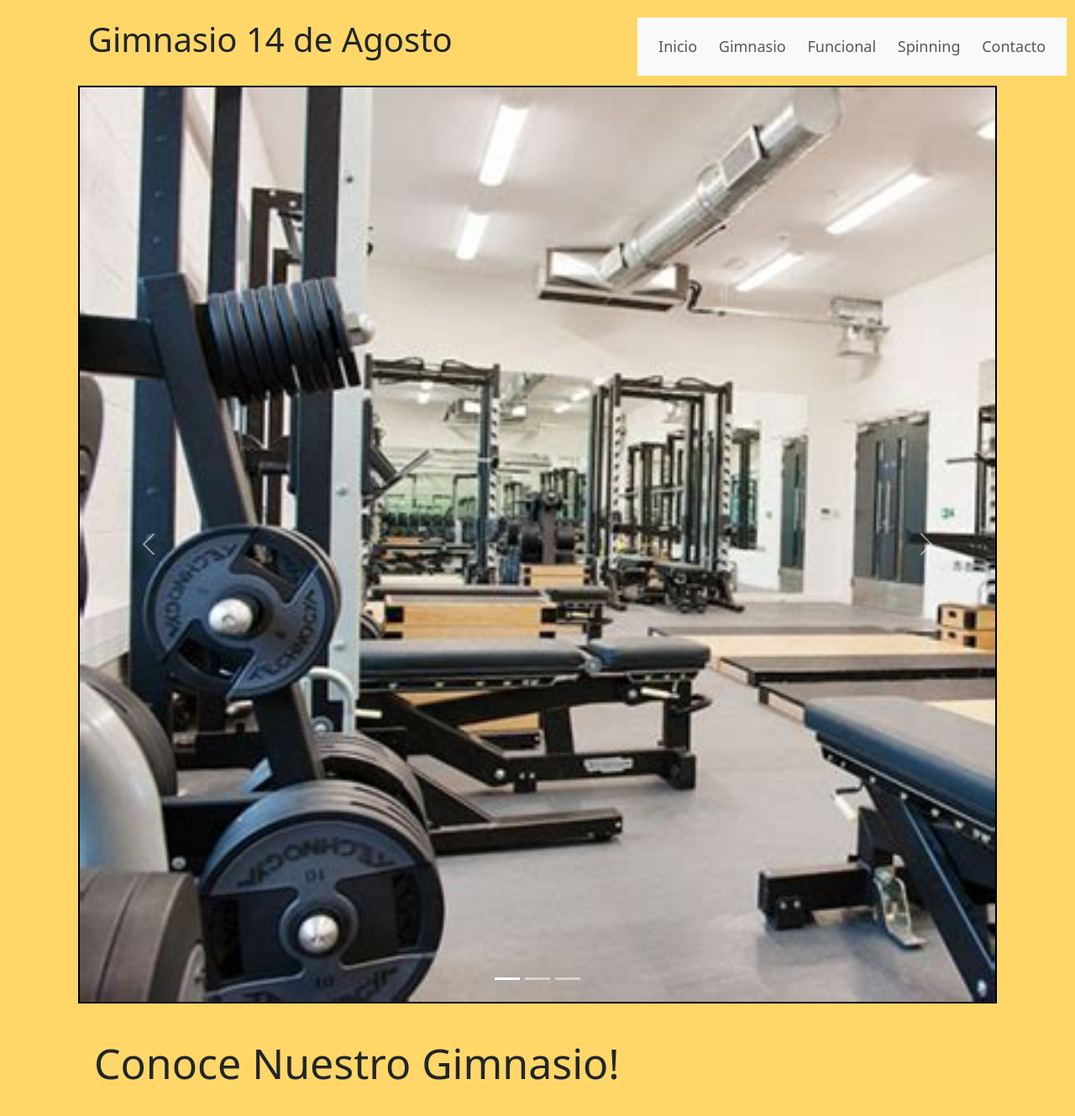
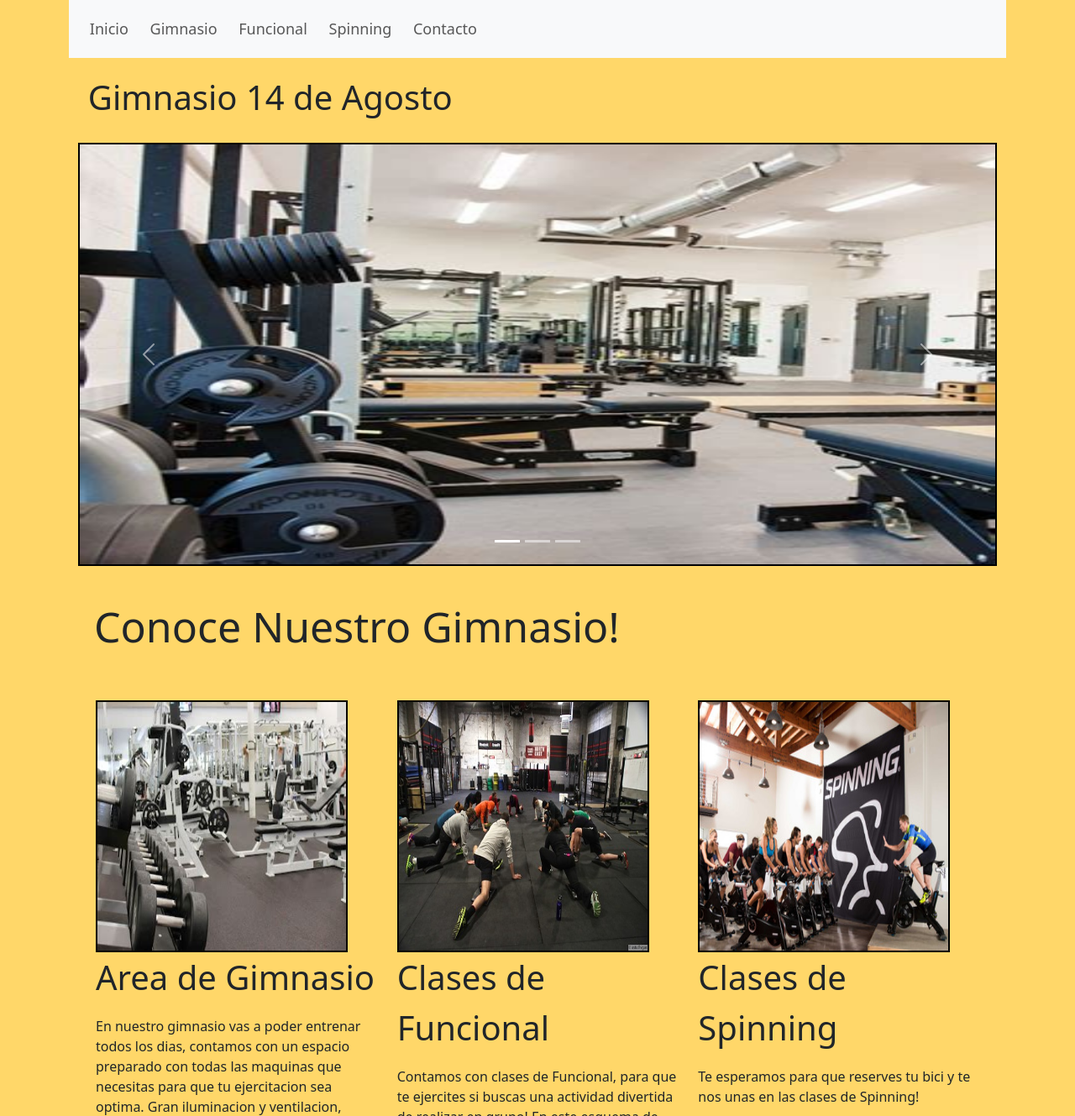
Before and after one commit to BautistaGresch/mi-primer-repositorio, a plain HTML site: page index.html in a window 1280 px wide. Shown: the top 1329 px of the page at 84% size. Drawn offline with nearby package versions, Linux system fonts and the light colour scheme.

Commit message:
correccion del navbar y tamaños de imagenes en index

```diff
--- a/css/styles.css
+++ b/css/styles.css
@@ -1,3 +1,19 @@
+*{
+    margin: 0;
+    padding: 0;
+}
+
+/*media query mobile*/
+@media only screen and (max-width: 500px) {
+    .container-carousel {
+        display: none;
+    }
+}
+
+/*media query desktop*/
+@media only screen and (min-width: 961px) {
+
+}
 
 .H1{
     display: flex;
@@ -8,24 +24,15 @@
 
 }
 
-.navbar-container{
-    display: flex;
-    flex-wrap: wrap;
-    margin: 1cap;
-    display: block;
-}
-
-.navbar-position {
-    position: fixed;
-    right: 0;
-    z-index: 1;
-    margin: 10px;
+nav{
+    width: 100%;
 }
 
 .navbar-text {
     padding: 1cap;
     font-size: large;
     text-decoration: none;
+    text-align: center;
 }
 
 h2 {
@@ -40,10 +47,17 @@ body {
     border: 2px;
 }
 
+
+
 /* Carrusel Index*/
 .container-carousel {
     margin: 1cap;
     border: 2px solid black;
+}
+
+.d-block {
+    width: 500px;
+    height: 500px;
 }
 
 .container-grid {
@@ -55,10 +69,18 @@ body {
 .imagen-index {
     border: 2px solid black;
     display: flex;
+
+    height:300px;
+    width: 300px;
+}
+
+.row-grid{
+    padding: 10px;
+    margin: 10px;
 }
 
 .area {
-    text-align: justify;
+    text-align:left;
     font-size: 40px;
 }
 
@@ -69,6 +91,8 @@ footer {
     bottom: 0;
 
 }
+
+
 
 /*Links de Contactos*/
 #links {
@@ -93,16 +117,12 @@ footer {
     display: flex;
     flex-wrap: wrap;
     justify-content: center;
-    margin: 1cap;
-    padding: 1cap;
 }
 
 .formulario-caja{
     display: flex;
     flex-wrap: wrap;
     justify-content: center;
-    margin: 1cap;
-    padding: 1cap;
 }
 
 /*Grilla Pagina Contactos*/
--- a/index.html
+++ b/index.html
@@ -27,9 +27,7 @@
     <!--encabezado, menu de navegacion, logo-->
 
     <header>
-
-        <section class="navbar-container">
-            <nav class="navbar-position">
+        <nav>
             <nav class="navbar navbar-expand-lg bg-body-tertiary">
                 <div class="container-fluid">
                     <a class="navbar-text" href="./index.html">Inicio</a>
@@ -57,7 +55,6 @@
                 </div>
             </nav>
         </nav>
-        </section>
 
         <section class="H1">
             <div>
@@ -107,7 +104,7 @@
 
         <h2>Conoce Nuestro Gimnasio!</h2>
 
-        <div class="row">
+        <div class="row row-grid">
             <div class="col">
                 <img src="./assets/gym1.jpg" alt="imagen clase gimnasio" class="imagen-index">
 
```
Also changed, not shown: pages/funcional.html (+0 -4 lines), pages/gimnasio.html (+0 -3 lines), pages/spinning.html (+0 -4 lines). Lines whose indentation alone changed are shown as unchanged.
